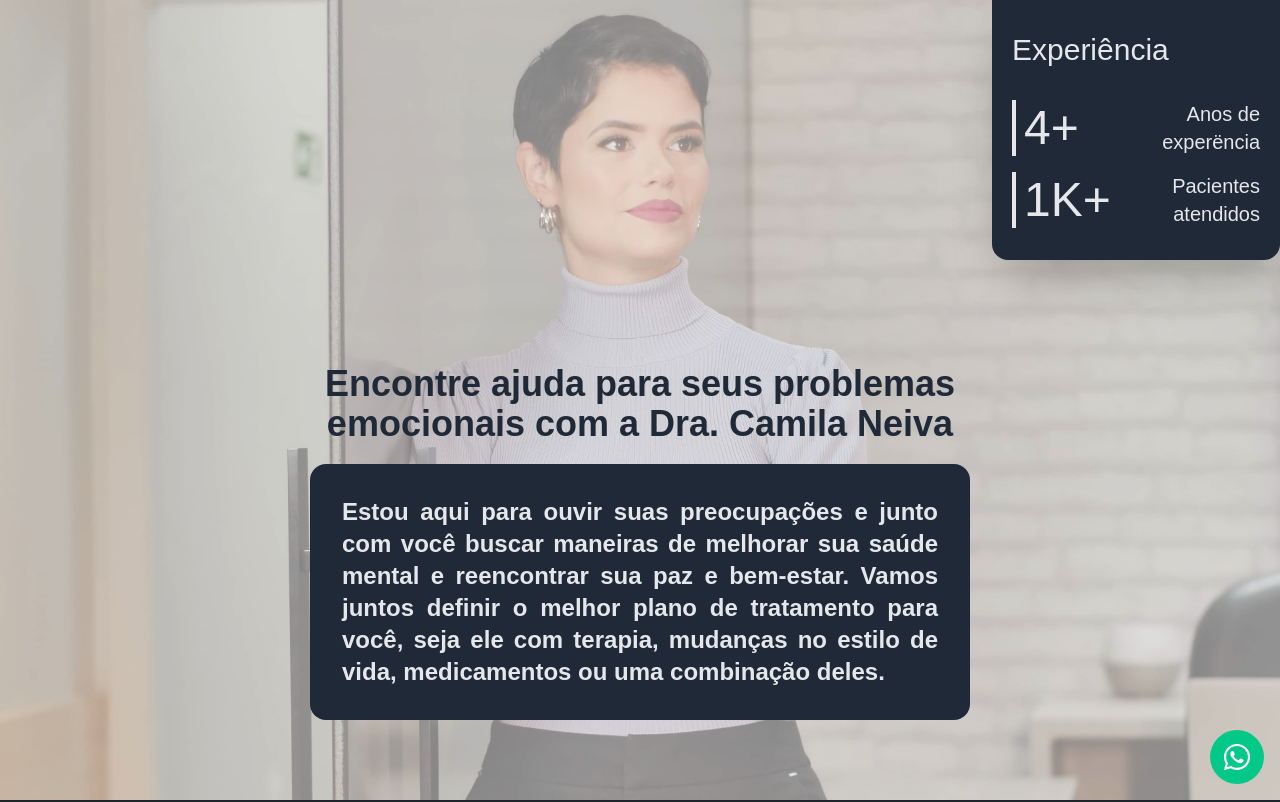
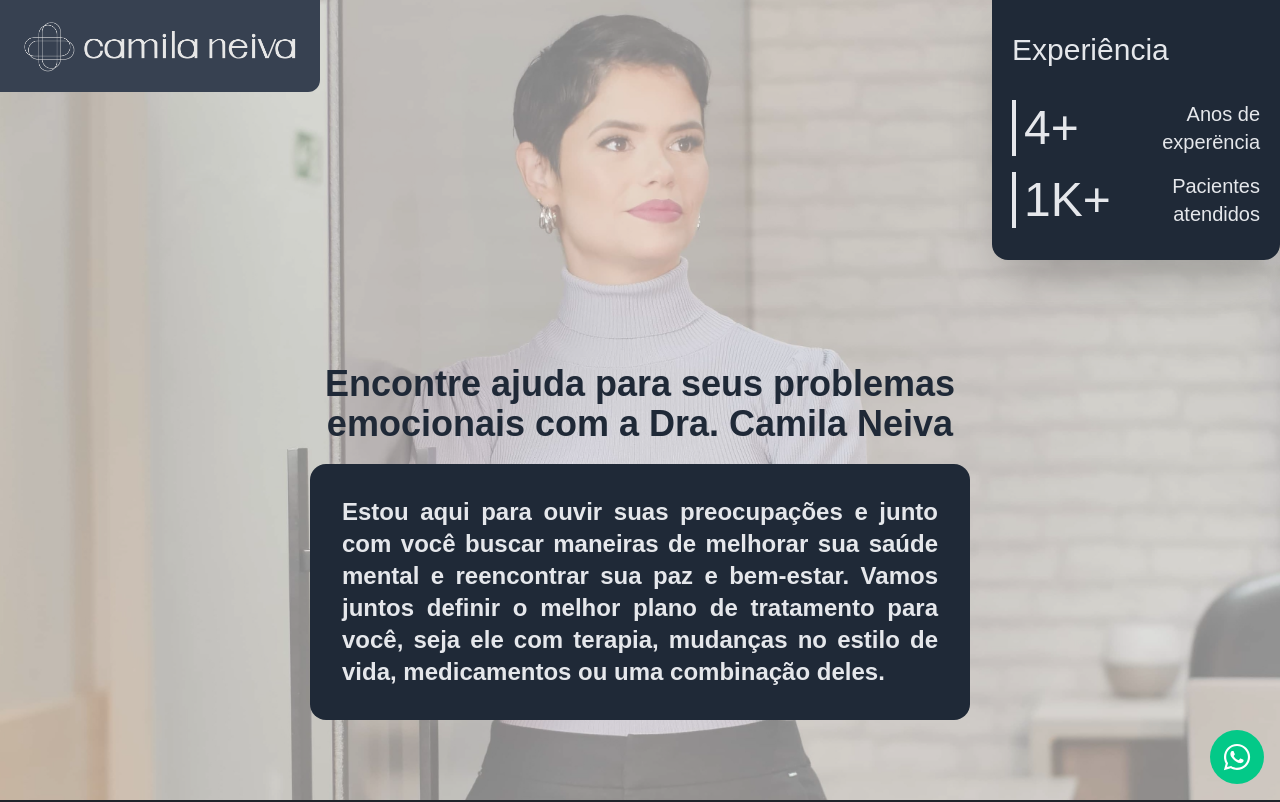
Before and after one commit to brunoprestesap/page-dra-camila, a React (Create React App) app: page / in a window 1280 px wide. Shown: the top 802 px of the page. Built offline with nearby package versions, Linux system fonts and the light colour scheme; a web font is replaced by a local one.

Commit message:
ajuste no topo

```diff
--- a/src/components/Hero.js
+++ b/src/components/Hero.js
@@ -1,6 +1,7 @@
 import React from "react";
 import bgHero from "../assets/hero.jpg";
 import CardExperience from "./CardExperience";
+import imgLogo from "../assets/logo.png"
 
 function Hero({ color }) {
   return (
@@ -12,6 +13,11 @@ function Hero({ color }) {
       ></img>
 
       <div className="w-full h-screen absolute top-0 left-0 md:bottom-4 bg-white/50">
+
+        <div className="invisible md:visible absolute top-0 left-0 md:w-64 lg:w-80 p-5 bg-gray-700 rounded-br-xl">
+          <img src={imgLogo} alt="logomarca"/>
+        </div>
+
         <div className="invisible md:visible absolute top-0 right-0 max-w-[700px] w-52 lg:w-72 m-auto h-full">
           <CardExperience />
         </div>
```
